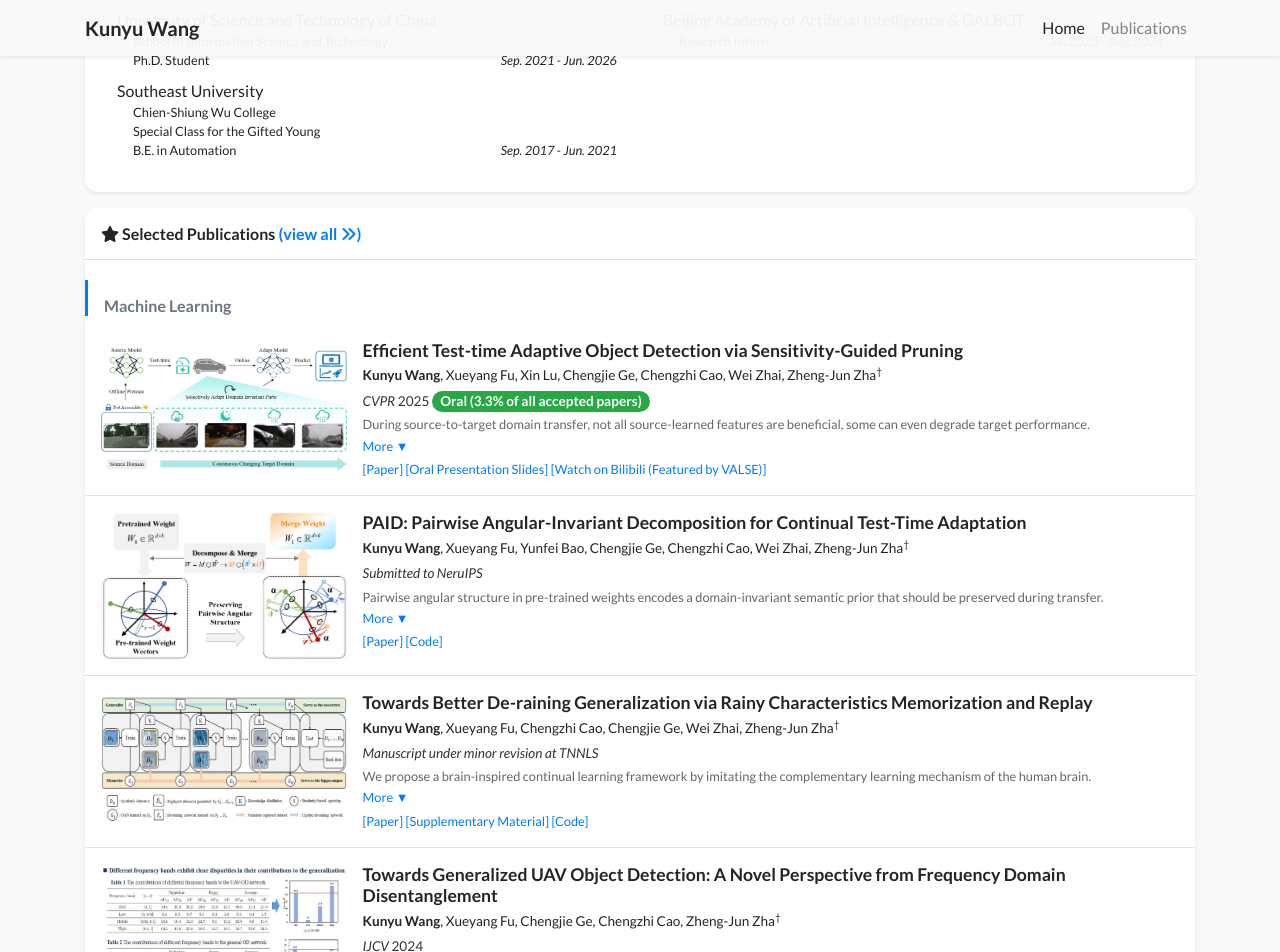
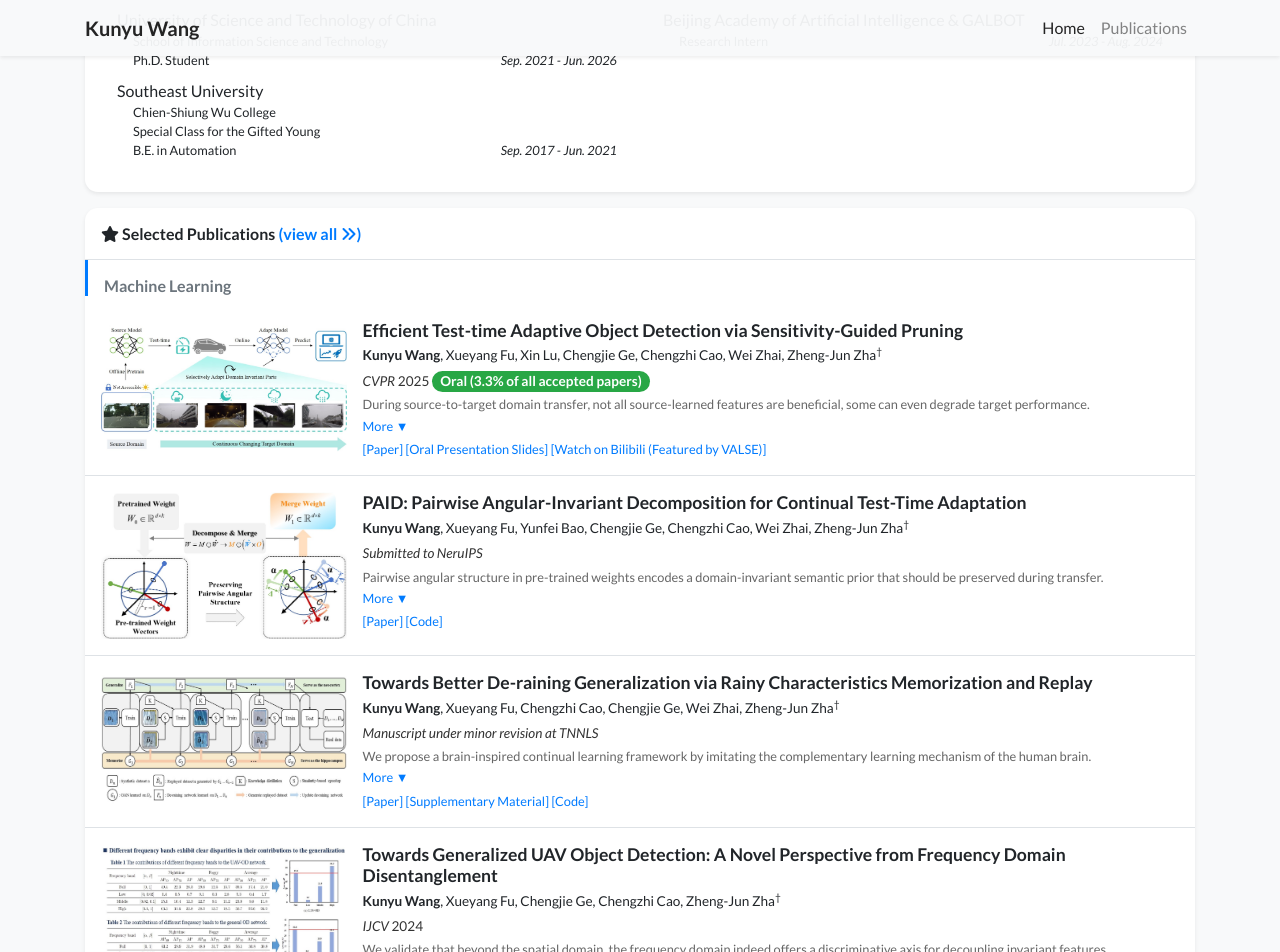
Before and after one commit to wangkunyu241/wangkunyu241.github.io, a Jekyll site: the page built from index.html, in a window 1280 px wide and 1400 px high, scrolled down 892 px. Shown: the top 952 px of the window. Built offline with Jekyll 4.4.1, drawn with Linux system fonts in a browser that asks for light colours; nearby versions of some CDN libraries; a style sheet for code colours, icons or effects is not loaded.

Commit message:
Update global.css

```diff
--- a/assets/css/global.css
+++ b/assets/css/global.css
@@ -174,9 +174,10 @@ div.lazy {
   text-decoration: underline;
 }
 .subsection-title {
+  color: #000000;
   font-weight: 600;
   font-size: 1rem;
   border-left: 3px solid #007bff;
-  margin-top: 1.25rem;
+  margin-top: 0rem;
   padding-left: 0.5rem;
 }
```
